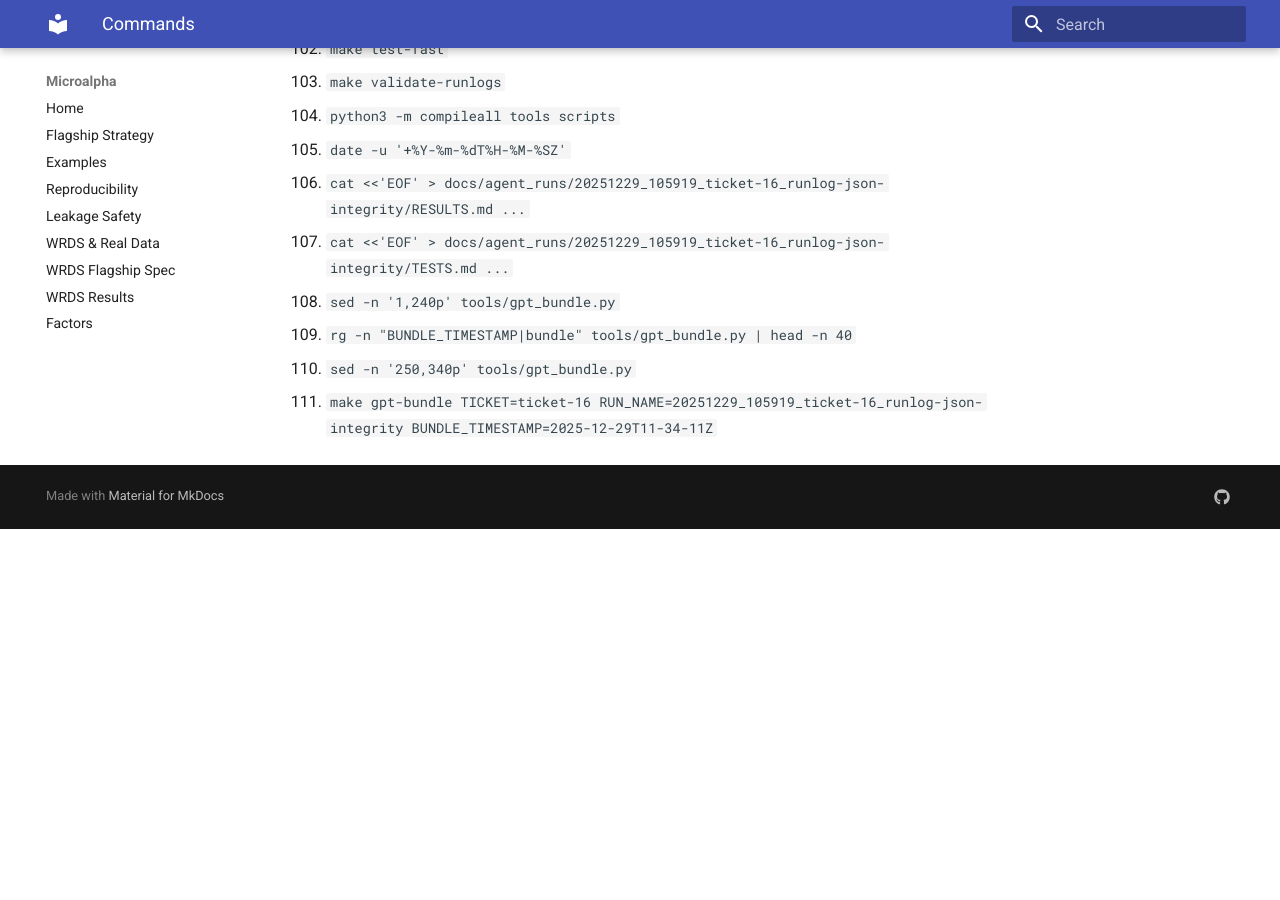
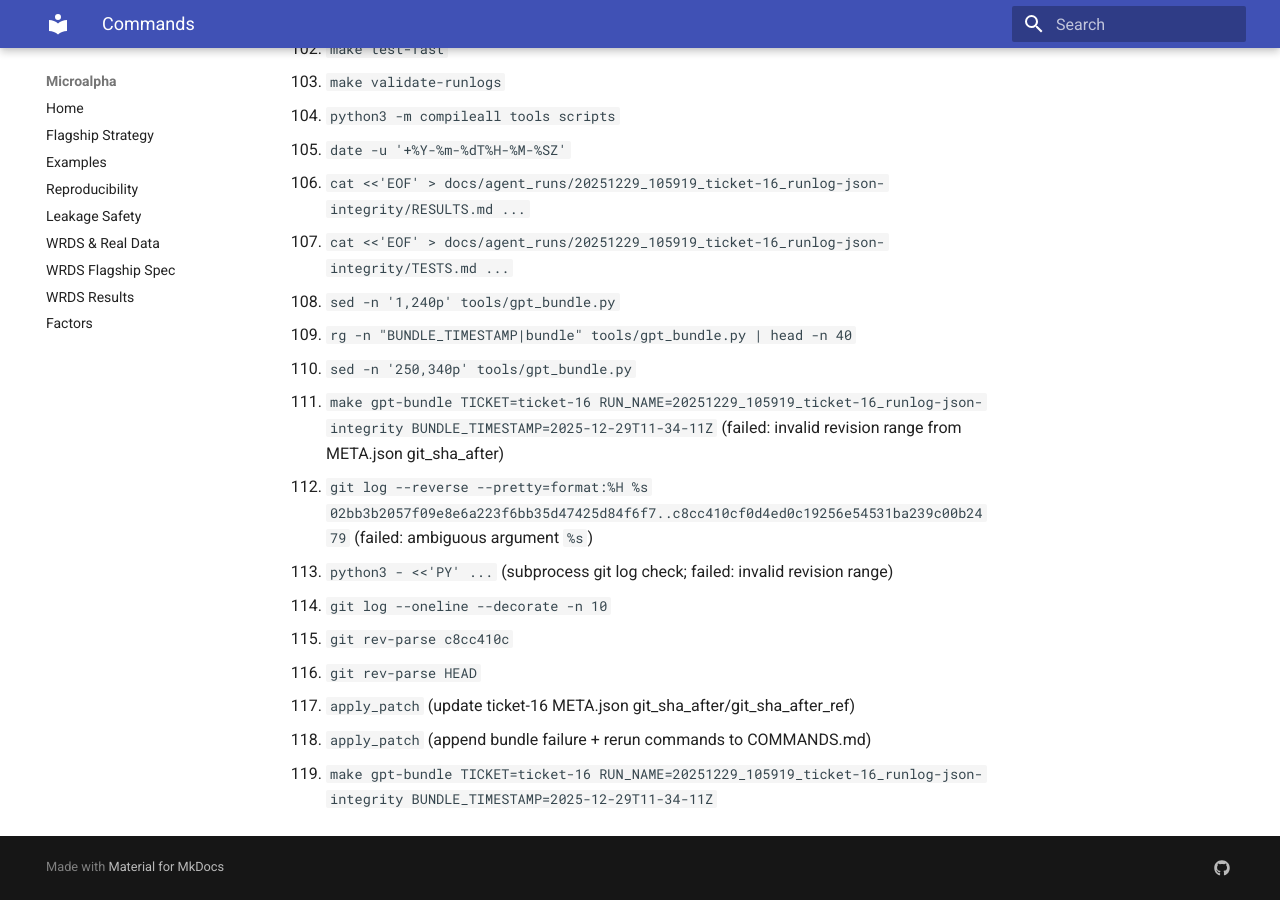
Before and after one commit to MateoBodon/microalpha, an MkDocs documentation site: the page built from docs/agent_runs/20251229_105919_ticket-16_runlog-json-integrity/COMMANDS.md, in a window 1280 px wide and 900 px high, scrolled down 6352 px. Built offline with MkDocs 1.6.1 and Material for MkDocs 9.7.7, drawn with Linux system fonts in a browser that asks for light colours; before the commit the page ends 6881 px from its top, so only the background shows below that.

Commit message:
ticket-16: fix run log SHA for bundling
Tests: not run (meta/log fix only)

Artifacts: none

Docs: docs/agent_runs/20251229_105919_ticket-16_runlog-json-integrity/

```diff
--- a/docs/agent_runs/20251229_105919_ticket-16_runlog-json-integrity/COMMANDS.md
+++ b/docs/agent_runs/20251229_105919_ticket-16_runlog-json-integrity/COMMANDS.md
@@ -110,4 +110,12 @@
 108. `sed -n '1,240p' tools/gpt_bundle.py`
 109. `rg -n "BUNDLE_TIMESTAMP|bundle" tools/gpt_bundle.py | head -n 40`
 110. `sed -n '250,340p' tools/gpt_bundle.py`
-111. `make gpt-bundle TICKET=ticket-16 RUN_NAME=20251229_105919_ticket-16_runlog-json-integrity BUNDLE_TIMESTAMP=2025-12-29T11-34-11Z`
+111. `make gpt-bundle TICKET=ticket-16 RUN_NAME=20251229_105919_ticket-16_runlog-json-integrity BUNDLE_TIMESTAMP=2025-12-29T11-34-11Z` (failed: invalid revision range from META.json git_sha_after)
+112. `git log --reverse --pretty=format:%H %s 02bb3b2057f09e8e6a223f6bb35d47425d84f6f7..c8cc410cf0d4ed0c19256e54531ba239c00b2479` (failed: ambiguous argument `%s`)
+113. `python3 - <<'PY' ...` (subprocess git log check; failed: invalid revision range)
+114. `git log --oneline --decorate -n 10`
+115. `git rev-parse c8cc410c`
+116. `git rev-parse HEAD`
+117. `apply_patch` (update ticket-16 META.json git_sha_after/git_sha_after_ref)
+118. `apply_patch` (append bundle failure + rerun commands to COMMANDS.md)
+119. `make gpt-bundle TICKET=ticket-16 RUN_NAME=20251229_105919_ticket-16_runlog-json-integrity BUNDLE_TIMESTAMP=2025-12-29T11-34-11Z`
--- a/docs/agent_runs/20251229_105919_ticket-16_runlog-json-integrity/META.json
+++ b/docs/agent_runs/20251229_105919_ticket-16_runlog-json-integrity/META.json
@@ -4,7 +4,8 @@
   "started_at_utc": "2025-12-29T10:59:19Z",
   "finished_at_utc": "2025-12-29T11:32:33Z",
   "git_sha_before": "02bb3b2057f09e8e6a223f6bb35d47425d84f6f7",
-  "git_sha_after": "c8cc410cf0d4ed0c19256e54531ba239c00b2479",
+  "git_sha_after": "19175f0d54177a7164040ff106420f750cb44501",
+  "git_sha_after_ref": "HEAD",
   "branch_name": "codex/ticket-16-runlog-json-integrity",
   "host_env_notes": "Darwin 25.0.0 arm64 / Python 3.12.2 / run-log integrity maintenance",
   "dataset_id": "process_only",
```
